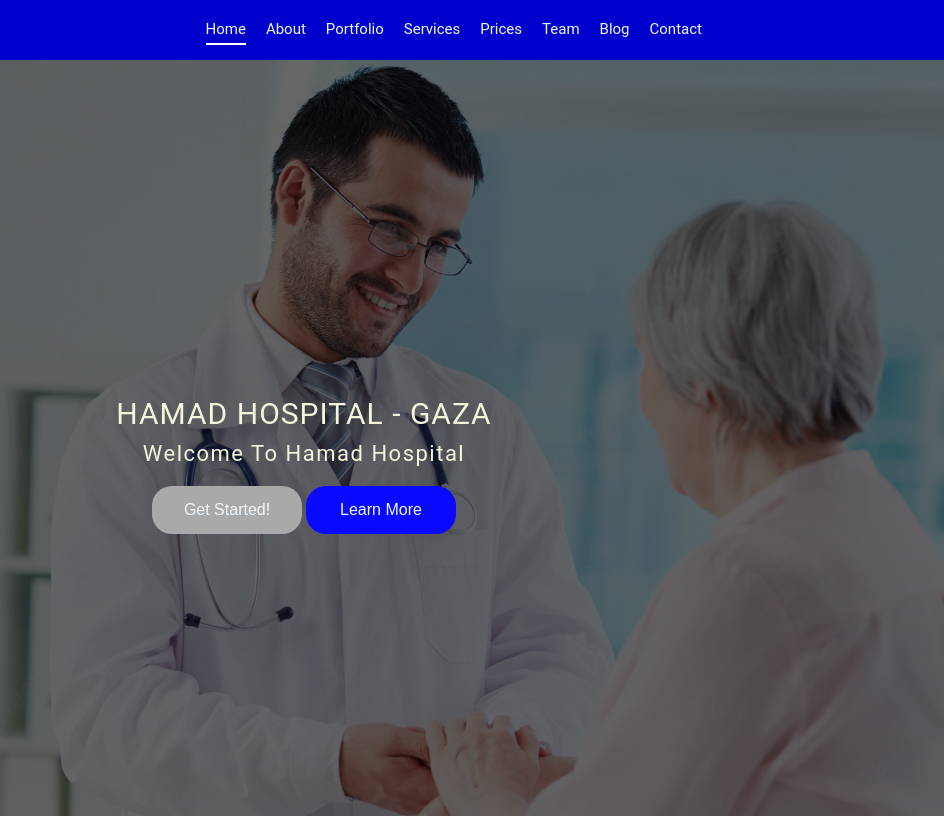
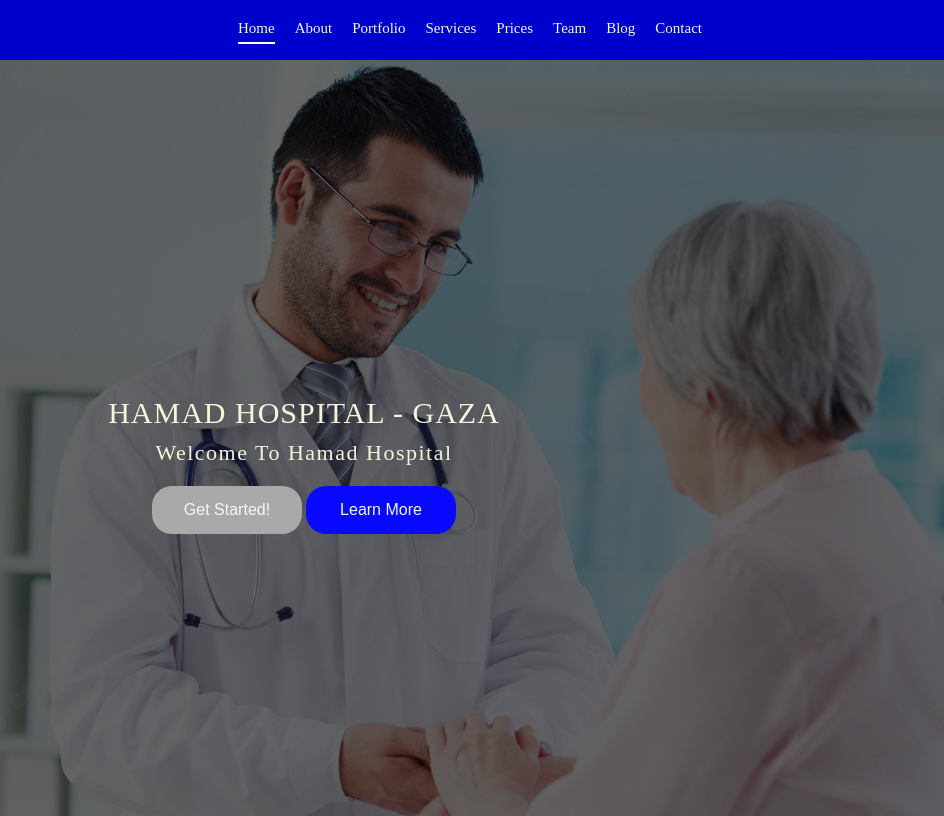
Before and after one commit to rzourob/First-WebSit-Html-Css, a plain HTML site: page index.html in a window 1280 px wide. Shown: the top 816 px of the page, 336-1280 px from the left. Drawn offline with Linux system fonts and the light colour scheme; a web font is replaced by a local one.

Commit message:
Update App.css

```diff
--- a/Css/App.css
+++ b/Css/App.css
@@ -7,8 +7,8 @@
 body {
     width: 100%;
     /* font-family: 'Franklin Gothic Medium', 'Arial Narrow', Arial, sans-serif; */
-    font-family: 'Roboto', sans-serif;
-
+/*     font-family: 'Roboto', sans-serif;
+ */
 }
 
 .clear {
```
